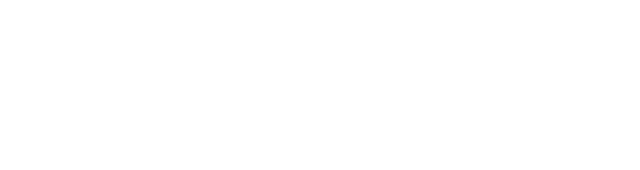
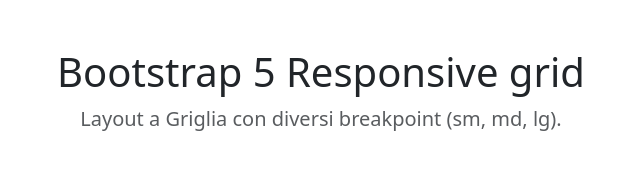
Before and after one commit to Willians-Hurtado/htmlcss-bootstrap-layout, a plain HTML site: page index.html in a window 1280 px wide. Shown: the whole page, without its empty margins (319-959 px from the left). Drawn offline with nearby package versions, Linux system fonts and the light colour scheme.

Commit message:
add header

```diff
--- a/index.html
+++ b/index.html
@@ -8,6 +8,23 @@
   </head>
 
   <body>
+    <header>
+        <div class="container">
+            <div class="row text-center">
+                <div class="col mx-auto pt-5">
+                    <h1>Bootstrap 5 Responsive grid</h1>
+                    <p class="text-body-secondary fs-5">Layout a Griglia con diversi breakpoint (sm, md, lg).</p>
+                </div>
+            </div>
+        </div>
+
+    </header>
+
+    <main>
+        <div class="row"></div>
+        <div class="row"></div>
+        <div class="row"></div>
+    </main>
 
 
 
```
Also changed, not shown: css/style.css (added).
